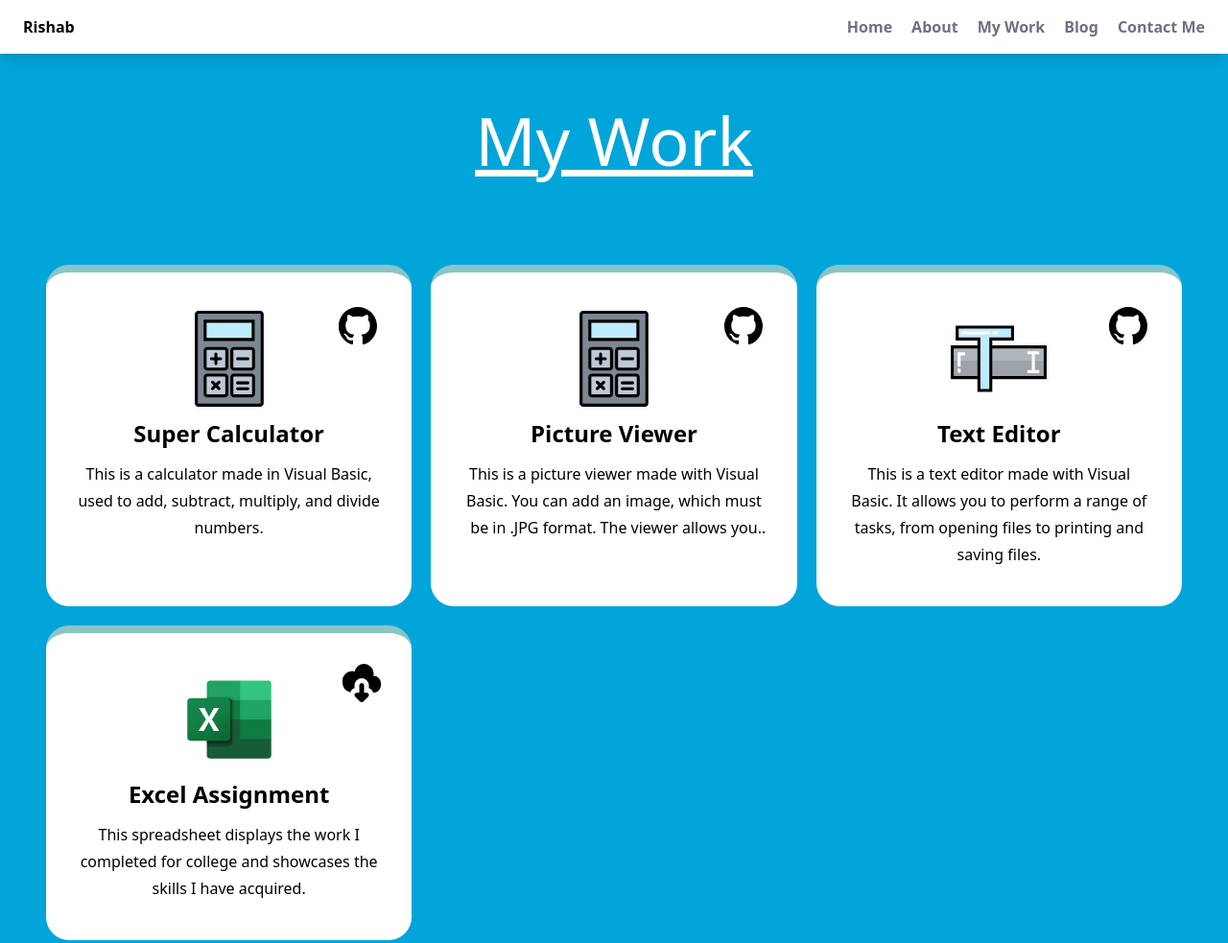
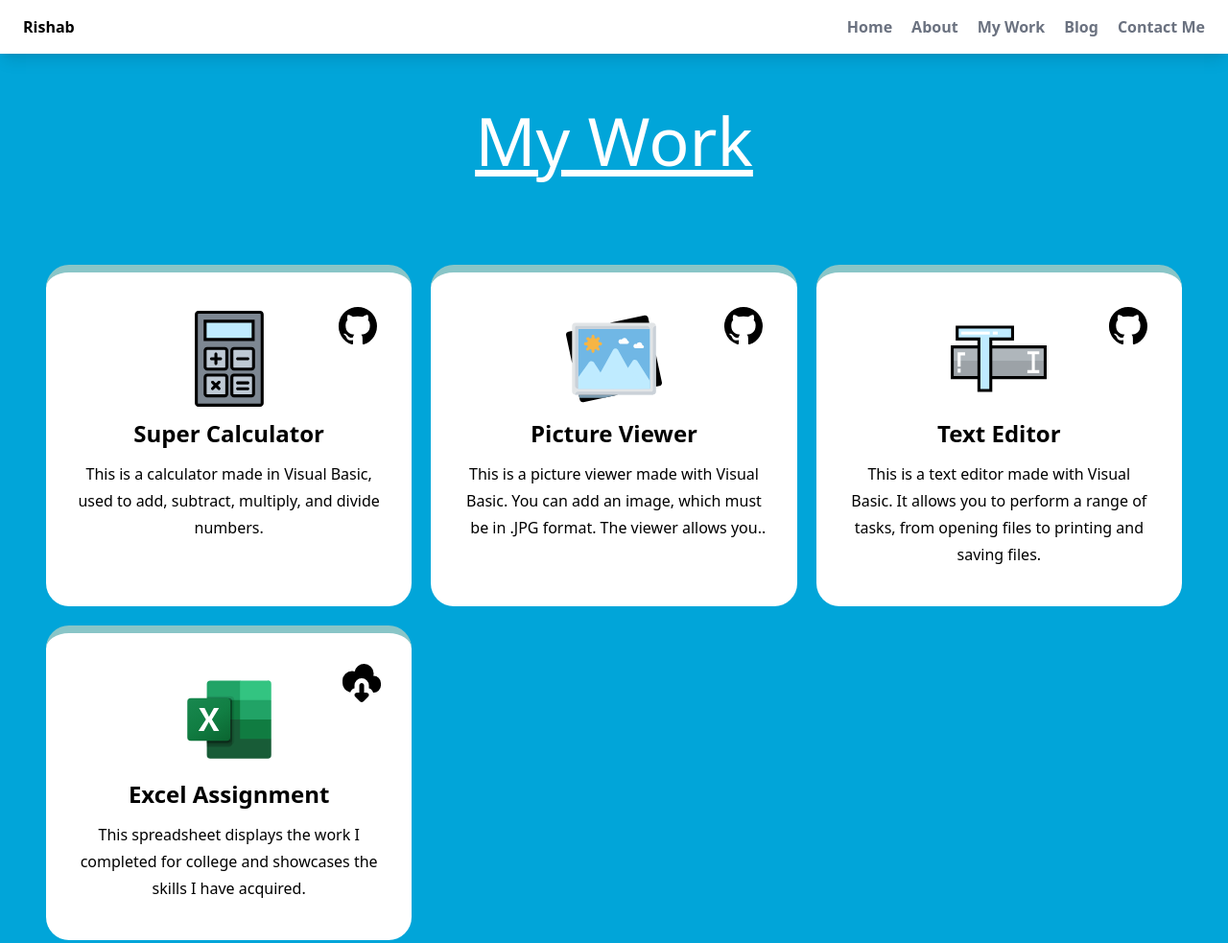
Before and after one commit to rishab-alt/Portfolio-Website, a plain HTML site: page my-work.html in a window 1280 px wide. Shown: the whole page at 96% size. Drawn offline with nearby package versions, Linux system fonts and the light colour scheme.

Commit message:
Change picture viewer image

```diff
--- a/my-work.html
+++ b/my-work.html
@@ -156,7 +156,7 @@
                 class="transition-all w-12 h-12 ease-in hover:w-14 hover:h-14">
             </a>
           </div>
-     <img src="./images/SuperCalculator.svg">
+          <img src="./images/PictureViewer.svg">
 
           <p class="text-2xl font-extrabold text-dark-grey-900">Picture Viewer</p>
           <p class="text-base text-center leading-7 text-dark-grey-600 line-clamp-3">This is a picture viewer made with Visual Basic. You can add an image, which must be in .JPG format. The viewer allows you to stretch the image</p>
```
